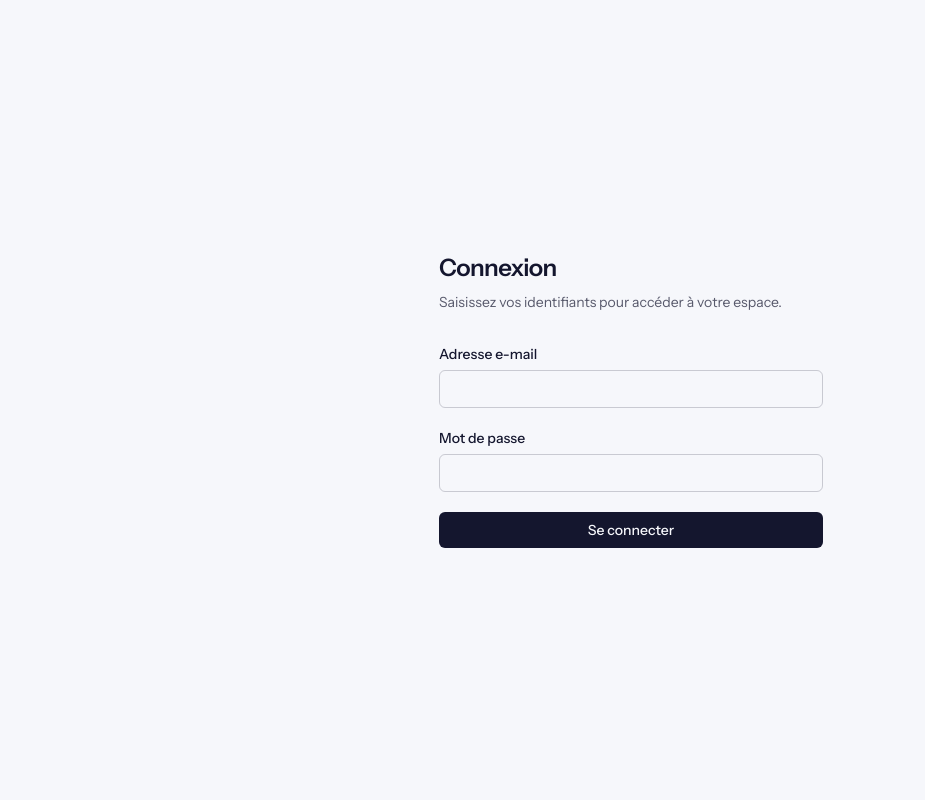
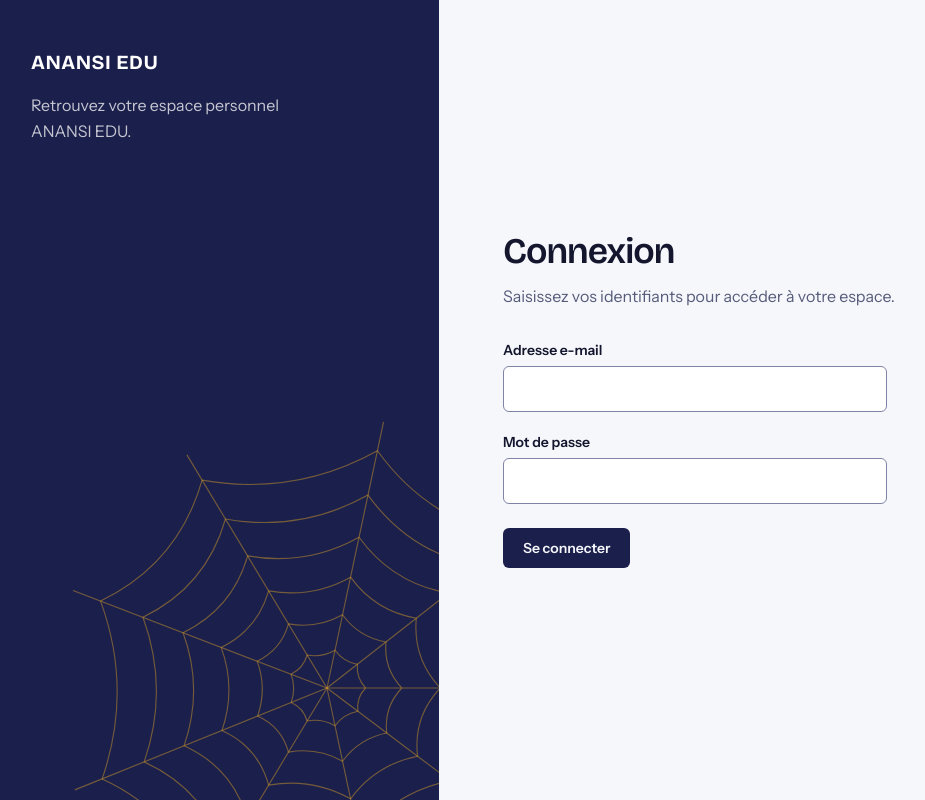
Before and after one commit to zeus02376/anansi-edu-frontend, a Next.js app: page /login in a window 1280 px wide. Shown: the whole page, without its empty margins (9-934 px from the left). Built offline with nearby package versions, Linux system fonts and the light colour scheme.

Commit message:
Harmonise le design de la page de connexion

```diff
--- a/src/app/login/page.tsx
+++ b/src/app/login/page.tsx
@@ -4,6 +4,14 @@ import { useState } from "react";
 import { useForm } from "react-hook-form";
 import { zodResolver } from "@hookform/resolvers/zod";
 import { z } from "zod";
+import { Cadre } from "../_components/cadre";
+import {
+  CLASSE_BOUTON_PRINCIPAL,
+  CLASSE_CHAMP,
+  CLASSE_ERREUR,
+  CLASSE_LIBELLE,
+  CLASSE_TITRE,
+} from "../_components/styles";
 
 const loginSchema = z.object({
   email: z
@@ -80,20 +88,20 @@ export default function LoginPage() {
   }
 
   return (
-    <main className="flex flex-1 items-center justify-center px-4 py-12">
-      <div className="w-full max-w-sm">
-        <h1 className="text-2xl font-semibold tracking-tight">Connexion</h1>
-        <p className="mt-2 text-sm text-foreground/70">
+    <Cadre texte="Retrouvez votre espace personnel ANANSI EDU.">
+      <div className="lg:flex lg:min-h-[calc(100vh-8rem)] lg:flex-col lg:justify-center">
+        <h1 className={CLASSE_TITRE}>Connexion</h1>
+        <p className="mt-3 text-base text-muted">
           Saisissez vos identifiants pour accéder à votre espace.
         </p>
 
         <form
           onSubmit={handleSubmit(onSubmit, () => setIsLoggedIn(false))}
           noValidate
-          className="mt-8 flex flex-col gap-5"
+          className="mt-8 flex max-w-sm flex-col gap-5"
         >
           <div className="flex flex-col gap-1.5">
-            <label htmlFor="email" className="text-sm font-medium">
+            <label htmlFor="email" className={CLASSE_LIBELLE}>
               Adresse e-mail
             </label>
             <input
@@ -102,22 +110,18 @@ export default function LoginPage() {
               autoComplete="email"
               aria-invalid={errors.email ? true : undefined}
               aria-describedby={errors.email ? "email-error" : undefined}
-              className="rounded-md border border-foreground/20 bg-transparent px-3 py-2 text-sm outline-hidden focus-visible:border-foreground focus-visible:ring-2 focus-visible:ring-foreground/20 aria-invalid:border-red-600"
+              className={CLASSE_CHAMP}
               {...register("email")}
             />
             {errors.email && (
-              <p
-                id="email-error"
-                role="alert"
-                className="text-sm text-red-700 dark:text-red-400"
-              >
+              <p id="email-error" role="alert" className={CLASSE_ERREUR}>
                 {errors.email.message}
               </p>
             )}
           </div>
 
           <div className="flex flex-col gap-1.5">
-            <label htmlFor="password" className="text-sm font-medium">
+            <label htmlFor="password" className={CLASSE_LIBELLE}>
               Mot de passe
             </label>
             <input
@@ -126,15 +130,11 @@ export default function LoginPage() {
               autoComplete="current-password"
               aria-invalid={errors.password ? true : undefined}
               aria-describedby={errors.password ? "password-error" : undefined}
-              className="rounded-md border border-foreground/20 bg-transparent px-3 py-2 text-sm outline-hidden focus-visible:border-foreground focus-visible:ring-2 focus-visible:ring-foreground/20 aria-invalid:border-red-600"
+              className={CLASSE_CHAMP}
               {...register("password")}
             />
             {errors.password && (
-              <p
-                id="password-error"
-                role="alert"
-                className="text-sm text-red-700 dark:text-red-400"
-              >
+              <p id="password-error" role="alert" className={CLASSE_ERREUR}>
                 {errors.password.message}
               </p>
             )}
@@ -143,7 +143,7 @@ export default function LoginPage() {
           {errors.root?.server && (
             <p
               role="alert"
-              className="rounded-md border border-red-600/40 bg-red-600/10 px-3 py-2 text-sm text-red-800 dark:text-red-300"
+              className="rounded-md border border-red-600/40 bg-red-600/10 px-3.5 py-2.5 text-sm text-red-800 dark:text-red-300"
             >
               {errors.root.server.message}
             </p>
@@ -152,7 +152,7 @@ export default function LoginPage() {
           {isLoggedIn && (
             <p
               role="status"
-              className="rounded-md border border-green-700/40 bg-green-700/10 px-3 py-2 text-sm text-green-800 dark:text-green-300"
+              className="rounded-md border border-green-700/40 bg-green-700/10 px-3.5 py-2.5 text-sm font-medium text-green-800 dark:text-green-300"
             >
               Connexion réussie.
             </p>
@@ -161,12 +161,12 @@ export default function LoginPage() {
           <button
             type="submit"
             disabled={isSubmitting}
-            className="rounded-md bg-foreground px-4 py-2 text-sm font-medium text-background transition-opacity hover:opacity-90 focus-visible:outline-2 focus-visible:outline-offset-2 focus-visible:outline-foreground disabled:cursor-not-allowed disabled:opacity-60"
+            className={`${CLASSE_BOUTON_PRINCIPAL} mt-1 self-start`}
           >
             {isSubmitting ? "Connexion en cours…" : "Se connecter"}
           </button>
         </form>
       </div>
-    </main>
+    </Cadre>
   );
 }
```
